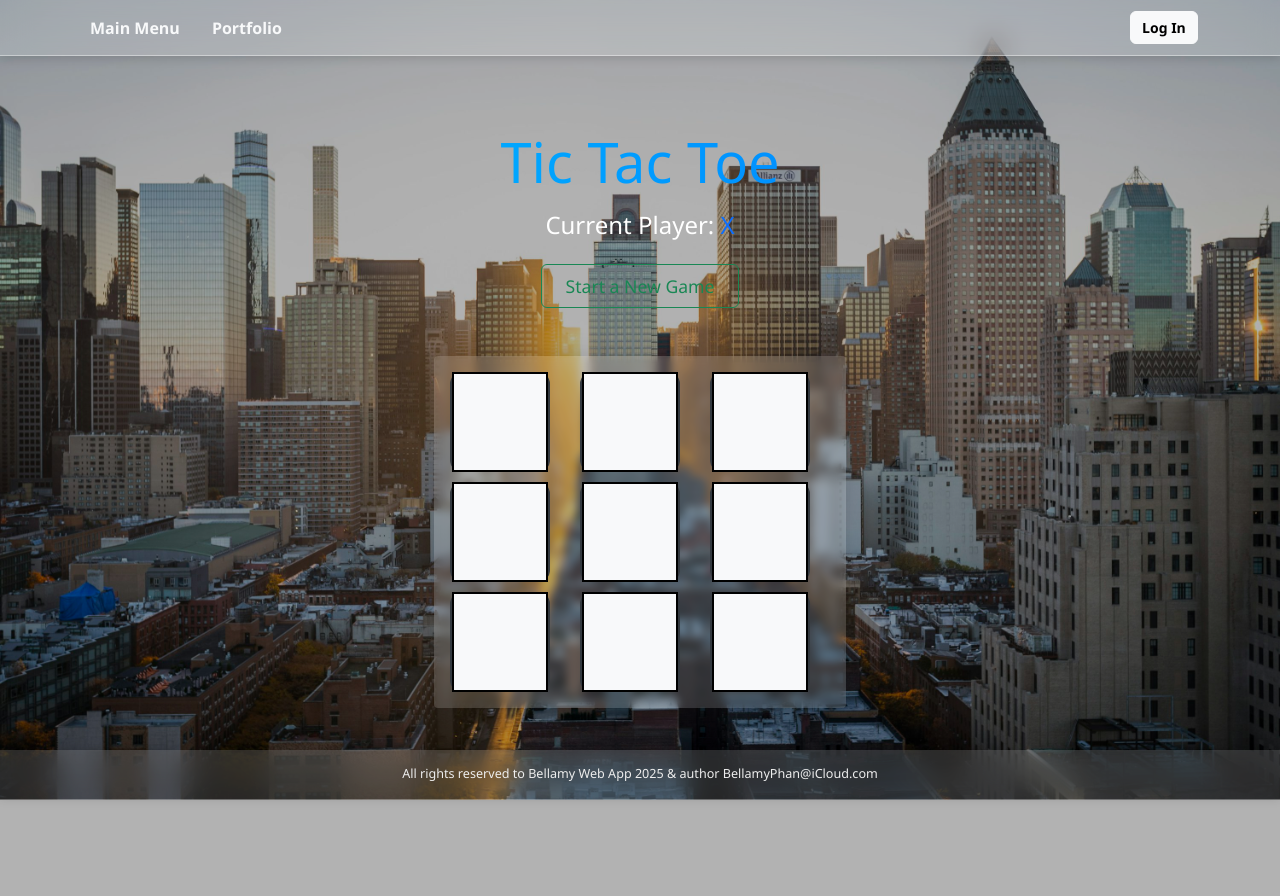
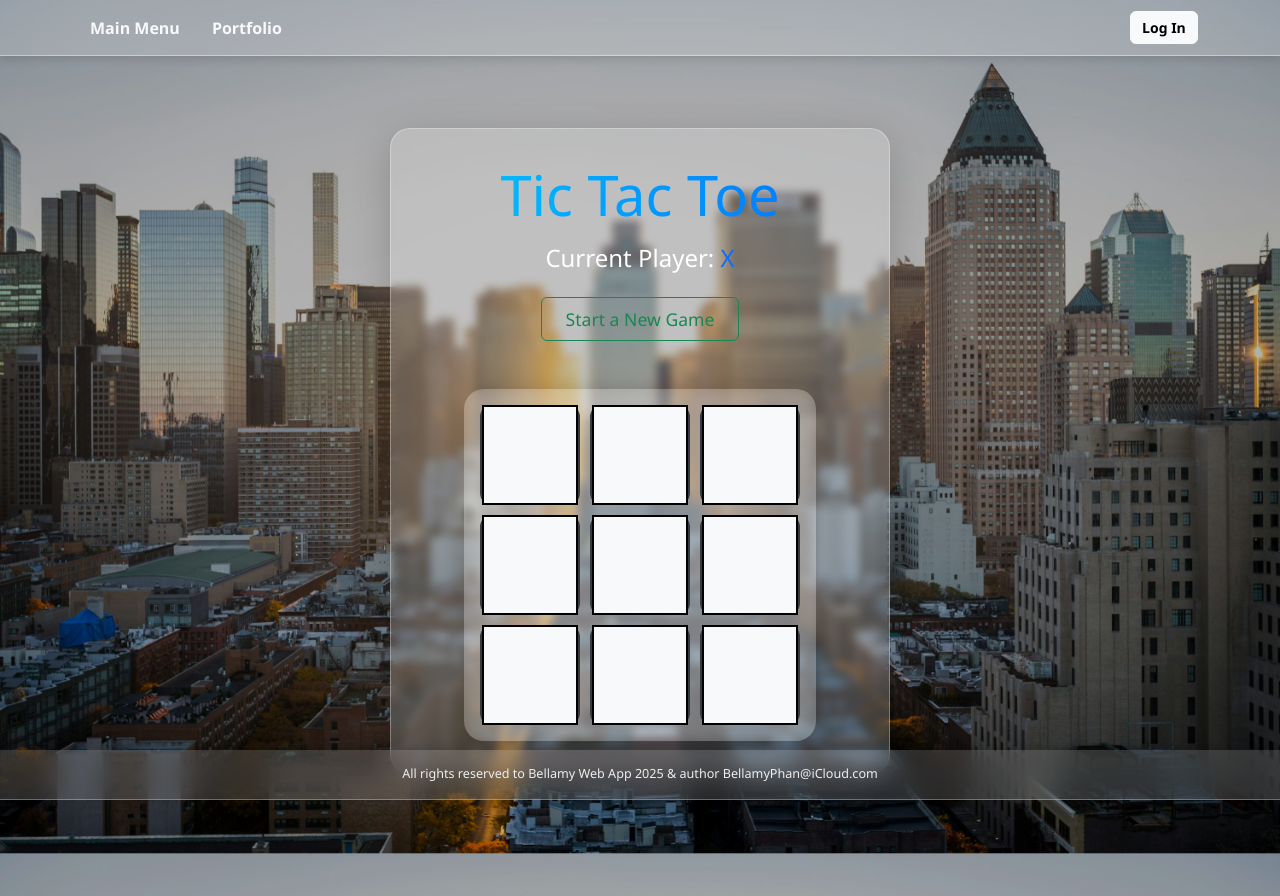
Before and after one commit to bellamyp/bellamy-web-app, an Angular app in the folder angular-frontend/: page /tic-tac-toe in a window 1280 px wide. Before the commit the page ends 800 px from the top, so only its background shows below. Built offline with nearby package versions, Linux system fonts and the light colour scheme.

Commit message:
frontend: tic tac toe, improve UI looks

```diff
--- a/angular-frontend/src/app/feature/tic-tac-toe/components/board/board.component.html
+++ b/angular-frontend/src/app/feature/tic-tac-toe/components/board/board.component.html
@@ -1,4 +1,5 @@
-<div class="container text-center mt-5">
+<div class="game-wrapper my-5">
+    <div class="container text-center">
         <h1 class="display-4 mb-3 text-gradient">Tic Tac Toe</h1>
 
         <h4 class="mb-4">
@@ -11,8 +12,10 @@
             🎉 Player {{ winner }} wins!
         </h2>
 
-    <main class="board glassy mt-4">
-        <app-square *ngFor="let square of squares; let i = index" [value]="square" (click)="makeMove(i)" class="square">
+        <main class="board mt-4">
+            <app-square *ngFor="let square of squares; let i = index" [value]="square" (click)="makeMove(i)"
+                class="square">
             </app-square>
         </main>
     </div>
+</div>
--- a/angular-frontend/src/app/feature/tic-tac-toe/components/board/board.component.scss
+++ b/angular-frontend/src/app/feature/tic-tac-toe/components/board/board.component.scss
@@ -1,8 +1,22 @@
+.game-wrapper {
+    max-width: 500px;
+    margin: 0 auto;
+    padding: 2rem;
+    border-radius: 20px;
+    background: rgba(255, 255, 255, 0.2);
+    backdrop-filter: blur(4px);
+    box-shadow: 0 10px 40px rgba(0, 0, 0, 0.2);
+    border: 1px solid rgba(255, 255, 255, 0.3);
+}
+
 /* Fancy Gradient Title */
 .text-gradient {
     background: linear-gradient(to right, #00c6ff, #0072ff);
+    background-clip: text;
     -webkit-background-clip: text;
     -webkit-text-fill-color: transparent;
+    color: transparent;
+    /* fallback */
 }
 
 /* Glassy Board */
```
Lines whose indentation alone changed are shown as unchanged.
